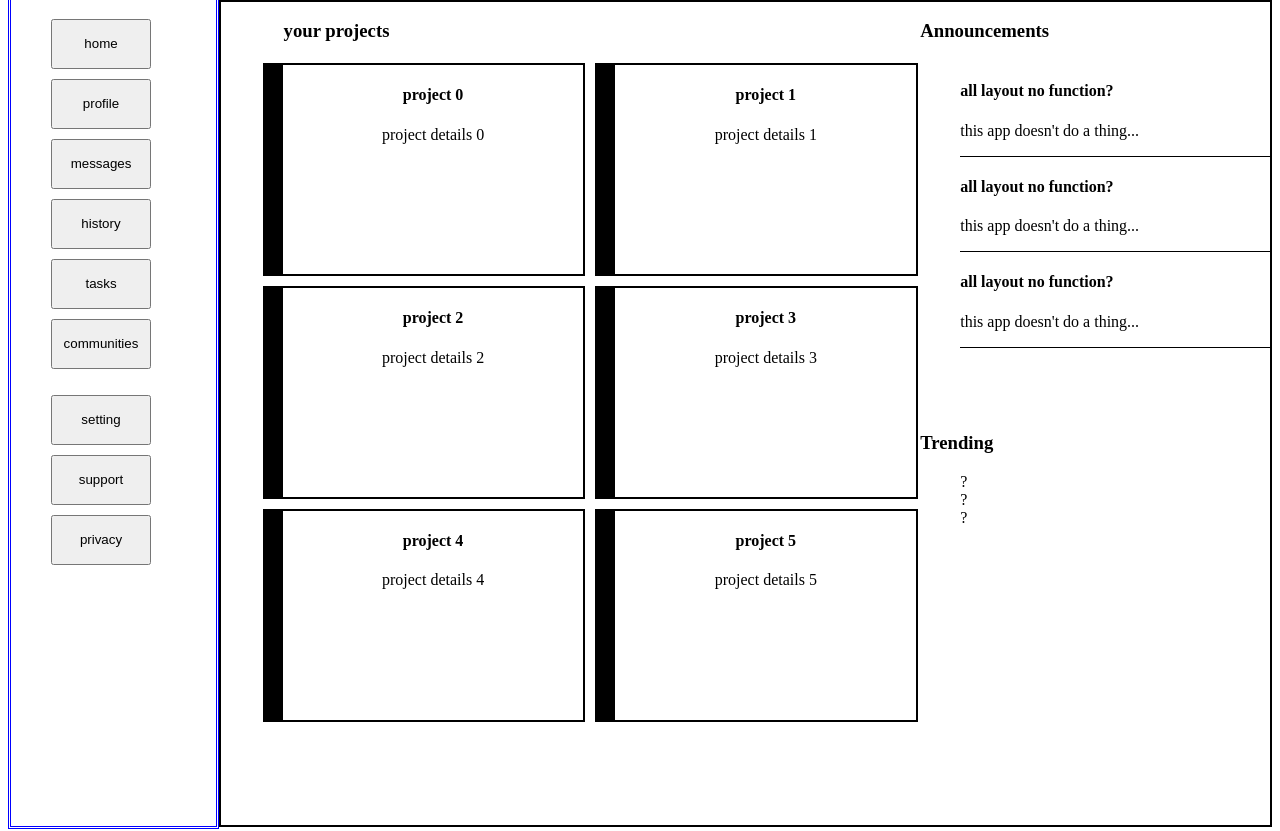
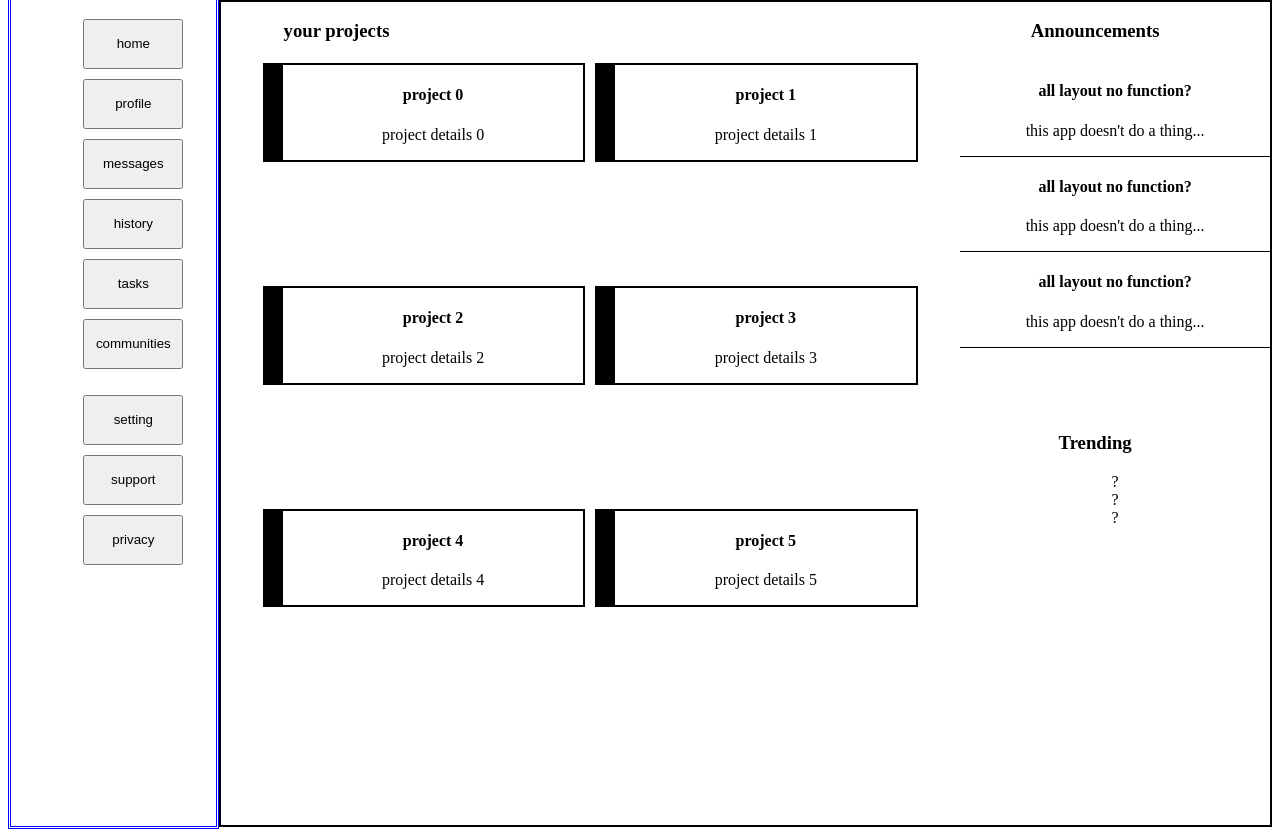
Before and after one commit to matthewnolancintron/admin-dash, a plain HTML site: page index.html in a window 1280 px wide. Shown: the part 173-1004 px from the top of the page. Drawn offline with Linux system fonts and the light colour scheme.

Commit message:
centered some elements to make the layout feel neater

```diff
--- a/style.css
+++ b/style.css
@@ -146,6 +146,7 @@
     grid-column: span 2;
     grid-row: 2;
     align-self: start;
+    justify-self: center;
 }
 
 .sideBarButtons>ul{
@@ -179,12 +180,18 @@
 }
 
 /* projects section styles in main content */
+#projects{
+    height: 100%;
+}
+
 #projects>ul{
     display: grid;
     grid-template-rows: repeat(auto-fit,minmax(200px,1fr));
     grid-template-columns: repeat(2,1fr);
     list-style-type: none;
     gap:10px;
+    align-items: start;
+    justify-content: center;
 }
 
 #projects>h3{
@@ -212,6 +219,7 @@
 /* announcements section styles in main content */
 #announcements{
     height: 100%;
+    text-align: center;
 }
 
 #announcements>ul{
@@ -235,7 +243,7 @@
 
 /* trending section in main content */
 #trending{
-
+    text-align: center;
 }
 
 #trending>ul{
```
